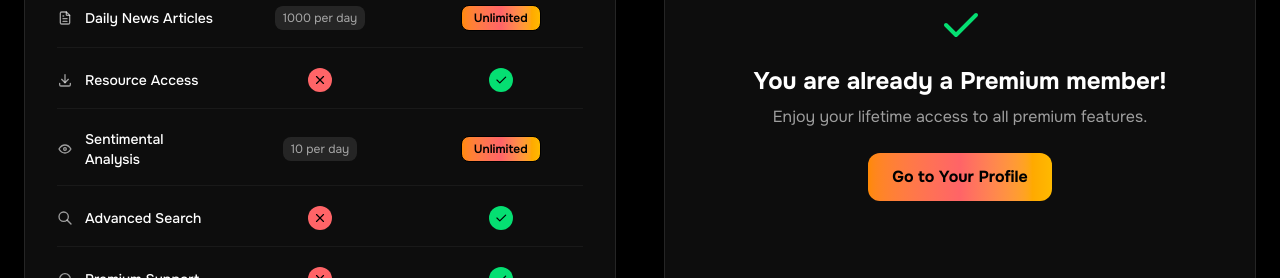
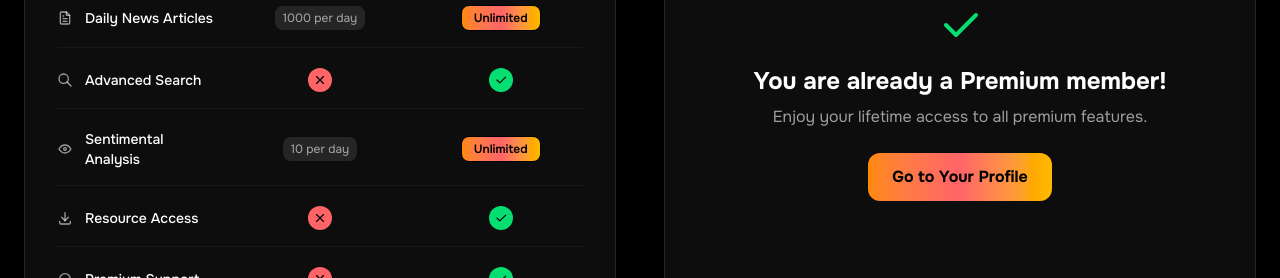
Before and after one commit to vikas-saini-7/24hr-news-updates-using-ai, a Next.js app in the folder frontend/: page /go-premium in a window 1280 px wide. Shown: the part 493-771 px from the top of the page. Built offline with nearby package versions, Linux system fonts and the light colour scheme; no server answers.

Commit message:
fix: swap features for Resource Access and Advanced Search in plan comparison

```diff
--- a/frontend/src/components/subscribe/PlanComparisonOnPayment.tsx
+++ b/frontend/src/components/subscribe/PlanComparisonOnPayment.tsx
@@ -19,10 +19,10 @@ const planComparison = [
     icon: IconFileText,
   },
   {
-    feature: "Resource Access",
+    feature: "Advanced Search",
     free: false,
     premium: true,
-    icon: IconDownload,
+    icon: IconSearch,
   },
   {
     feature: "Sentimental Analysis",
@@ -31,10 +31,10 @@ const planComparison = [
     icon: IconEye,
   },
   {
-    feature: "Advanced Search",
+    feature: "Resource Access",
     free: false,
     premium: true,
-    icon: IconSearch,
+    icon: IconDownload,
   },
   {
     feature: "Premium Support",
```
